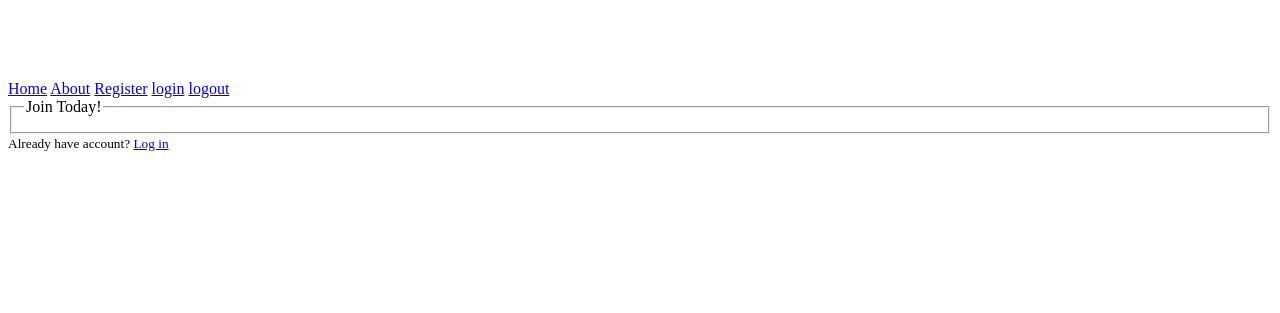
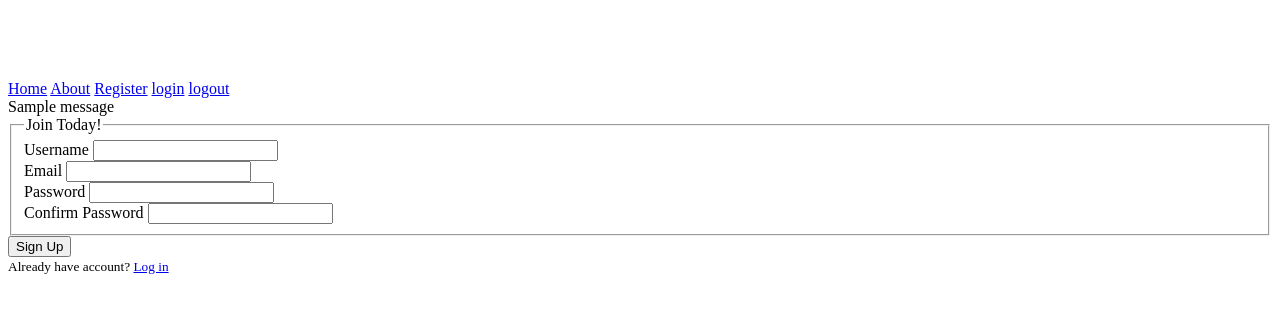
Before and after one commit to SahinS9/tasks_flask, a Flask app: page /register in a window 1280 px wide. Shown: the top 313 px of the page. Run offline with Flask 3, Linux system fonts and the light colour scheme; one stand-in notice (Sample message) is shown.

Commit message:
register template and condition done

```diff
--- a/flask_beginning/flaskblog.py
+++ b/flask_beginning/flaskblog.py
@@ -1,5 +1,6 @@
-from flask import Flask, render_template
+from flask import Flask, render_template, flash, redirect, url_for, request
 from forms import RegistrationForm, LoginForm
+
 
 app = Flask(__name__)
 
@@ -42,33 +43,37 @@ def about():
 
 
 
-@app.route('/register')
+@app.route('/register', methods = ['GET','POST'])
 def register():
     form = RegistrationForm()
     title = 'Register'
 
+    if request.method == 'POST':
+        print(form.errors)
 
-    context = {
-        'form': form,
-        'title' : title
-    }
-    return render_template('register.html', context = context)
+    if form.validate_on_submit():
+        flash(f'Account created for {form.username.data}!', 'success')
+        return redirect(url_for('home'))
+
+
+
+
+    # context = {
+    #     'form': form,
+    #     'title' : title
+    # }
+    return render_template('register.html', form = form, title = title)
 
 
 
 
 
-@app.route('/login')
+@app.route('/login', methods = ['GET', 'POST'])
 def login():
     form = LoginForm()
     title = 'Login'
 
-
-    context = {
-        'form': form,
-        'title' : title
-    }
-    return render_template('login.html', context = context)
+    return render_template('login.html', form = form, title = title)
 
 @app.route('/logout')
 def logout():
--- a/flask_beginning/templates/home.html
+++ b/flask_beginning/templates/home.html
@@ -5,7 +5,7 @@
 
 
 <div>
-    {% for post in context.posts %}
+    {% for post in posts %}
     <article>
     <h1>{{post.title}}</h1>
     <a>By {{post.author}} on {{post.date_posted}}</a>
--- a/flask_beginning/templates/index.html
+++ b/flask_beginning/templates/index.html
@@ -4,8 +4,8 @@
     <meta charset="UTF-8">
     <meta name="viewport" content="width=device-width, initial-scale=1.0">
     <link rel="stylesheet" type = 'text/css' href="{{ url_for('static', filename='main.css') }}">
-    {% if context.title%}
-    <title>Flask Blog - {{context.title}}</title>
+    {% if title%}
+    <title>Flask Blog - {{title}}</title>
     {% else %}
     <title>Flask Blog</title>
     {% endif %}
@@ -18,6 +18,20 @@
     <a href = "{{ url_for('logout')}}">logout</a>
 
 <body>
+    {% with messages = get_flashed_messages(with_categories = true) %}
+
+    {% if messages %}
+
+    {%for category, message in messages%}
+        <div class = 'alert- {{category}}'>
+            {{message}}
+        </div>
+    {%endfor%}
+
+    {% endif %}
+
+    {% endwith %}
+
     {% block content%}
 
     {% endblock %}
--- a/flask_beginning/templates/register.html
+++ b/flask_beginning/templates/register.html
@@ -3,17 +3,82 @@
 {%block content%}
 <div class = 'content-section'>
 
-    <form method = ['POST'] action = ''>
-        <!-- {{ context.form.hidden_tag() }} csrf_token -->
+    <form method="POST" action="">
+        {{ form.hidden_tag() }}
 
         <fieldset class = 'form-group'>
             <legend class = 'border-bottom mb-4'>
                 Join Today!
             </legend>
 
+            <div class = 'form-group'>
+                {{form.username.label}}
 
+                {% if form.username.errors %}
+                {{form.username}}
+                    <div>
+                        {% for error in form.username.errors  %}
+                        <span>{{error}}</span>
+                        {% endfor %}
+                    </div>
+
+                {% else %}
+                    {{form.username}}
+                {% endif %}
+
+            </div>
+
+            <div class = 'form-group'>
+                {{form.email.label}}
+                {% if form.email.errors %}
+                {{form.email}}
+                <div>
+                    {% for error in form.email.errors  %}
+                    <span>{{error}}</span>
+                    {% endfor %}
+                </div>
+
+            {% else %}
+                {{form.email}}
+            {% endif %}
+            </div>
+
+            <div class = 'form-group'>
+                {{form.password.label}}
+                {% if form.password.errors %}
+                {{form.password}}
+                <div>
+                    {% for error in form.password.errors  %}
+                    <span>{{error}}</span>
+                    {% endfor %}
+                </div>
+
+            {% else %}
+                {{form.password}}
+            {% endif %}
+            </div>
+
+            <div class = 'form-group'>
+                {{form.confirm_password.label}}
+                {% if form.confirm_password.errors %}
+                {{form.confirm_password}}
+                <div>
+                    {% for error in form.confirm_password.errors  %}
+                    <span>{{error}}</span>
+                    {% endfor %}
+                </div>
+
+            {% else %}
+                {{form.confirm_password}}
+            {% endif %}
+            </div>
 
         </fieldset>
+
+        <div class = 'form-group'>
+            {{form.submit}}
+        </div>
+
     </form>
 
     <div>
```
Also changed, not shown: flask_beginning/forms.py (+6 -4 lines), flask_beginning/templates/about.html (+2 -7 lines), flask_beginning/templates/login.html (+32 -1 lines).
